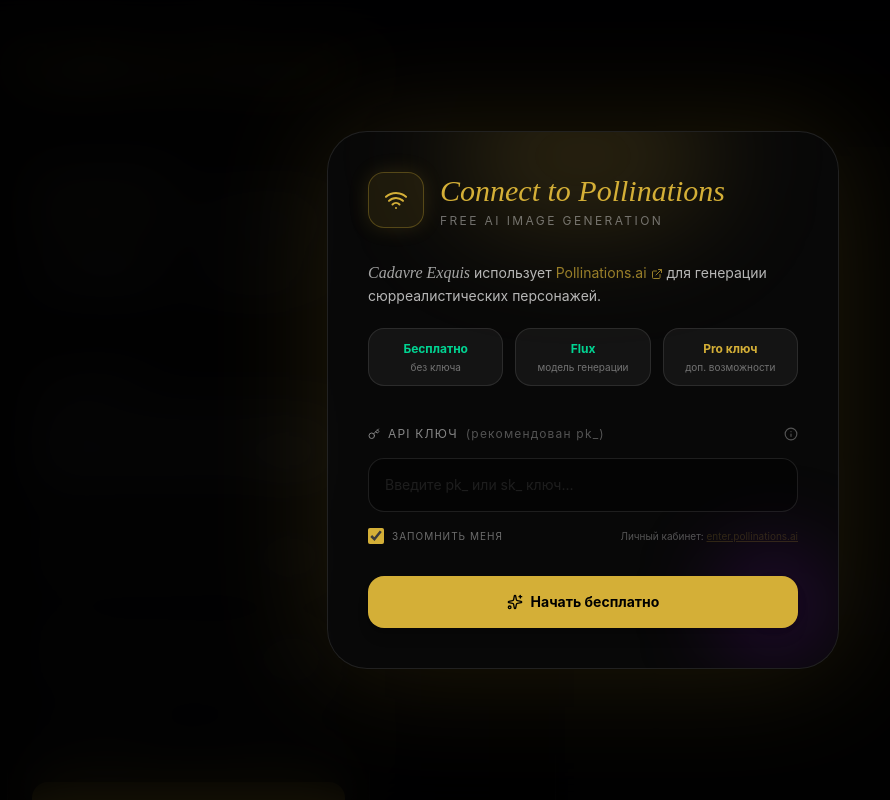
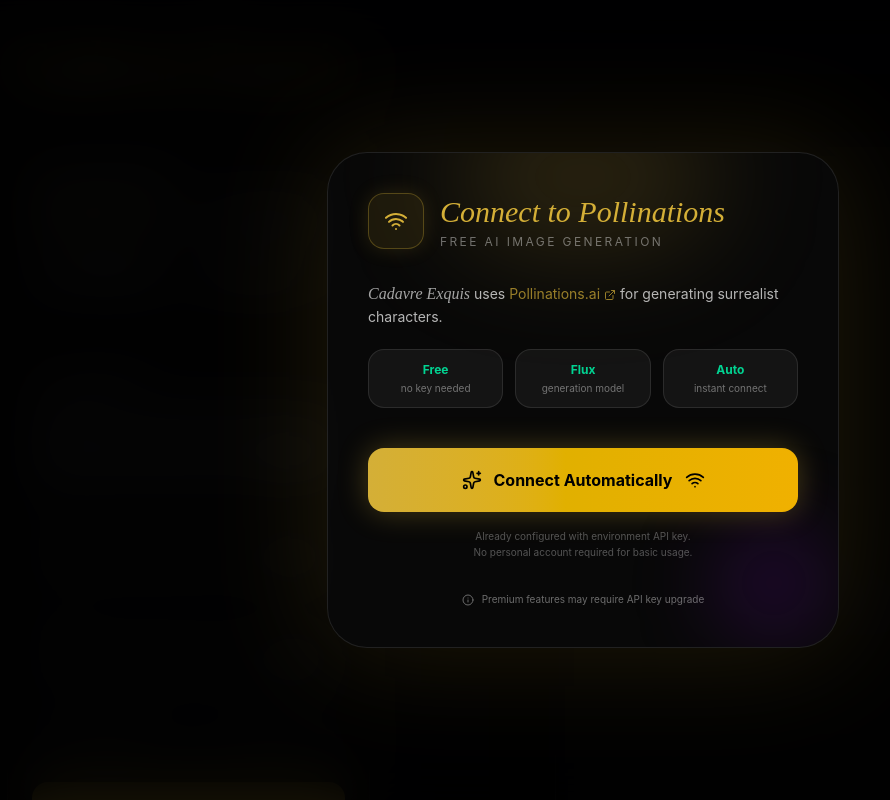
Before and after one commit to baran-sd/cadavre-exquis, a React (Vite) app: page / in a window 1280 px wide. Shown: the top 800 px of the page, without its empty margins (57-947 px from the left). Built offline with nearby package versions, Linux system fonts and the light colour scheme.

Commit message:
Remove API key input - auto connect only

```diff
--- a/src/App.tsx
+++ b/src/App.tsx
@@ -618,7 +618,7 @@
                 {/* Description */}
                 <div className="space-y-3 mb-8">
                   <p className="text-sm leading-relaxed opacity-70">
-                    <span className="font-serif italic text-base text-white/90">Cadavre Exquis</span> использует{" "}
+                    <span className="font-serif italic text-base text-white/90">Cadavre Exquis</span> uses{" "}
                     <a
                       href="https://pollinations.ai"
                       target="_blank"
@@ -627,13 +627,13 @@
                     >
                       Pollinations.ai <ExternalLink className="w-3 h-3" />
                     </a>{" "}
-                    для генерации сюрреалистических персонажей.
+                    for generating surrealist characters.
                   </p>
                   <div className="grid grid-cols-3 gap-3 py-2">
                     {[
-                      { label: "Бесплатно", desc: "без ключа", ok: true },
-                      { label: "Flux", desc: "модель генерации", ok: true },
-                      { label: "Pro ключ", desc: "доп. возможности", ok: false },
+                      { label: "Free", desc: "no key needed", ok: true },
+                      { label: "Flux", desc: "generation model", ok: true },
+                      { label: "Auto", desc: "instant connect", ok: true },
                     ].map((item) => (
                       <div key={item.label} className="flex flex-col gap-1 p-3 rounded-2xl bg-white/5 border border-white/10 text-center">
                         <span className={`text-xs font-bold ${item.ok ? "text-emerald-400" : "text-mystic-gold"}`}>{item.label}</span>
@@ -643,67 +643,27 @@
                   </div>
                 </div>
 
-                {/* API Key Input */}
+                {/* Auto Connect Button */}
                 <div className="space-y-4 mb-8">
-                  <div className="flex justify-between items-center">
-                    <label className="flex items-center gap-2 text-xs uppercase tracking-widest opacity-50">
-                      <Key className="w-3 h-3" />
-                      API Ключ <span className="normal-case opacity-60">(рекомендован pk_)</span>
-                    </label>
-                    <div className="group relative">
-                      <Info className="w-3.5 h-3.5 opacity-30 hover:opacity-100 cursor-help transition-opacity" />
-                      <div className="absolute bottom-full right-0 mb-2 w-48 p-3 bg-zinc-900 border border-white/10 rounded-xl text-[10px] leading-relaxed opacity-0 group-hover:opacity-100 pointer-events-none transition-opacity shadow-2xl z-50">
-                        <span className="text-mystic-gold font-bold">pk_</span> — для браузеров (безопасно).<br/>
-                        <span className="text-mystic-gold font-bold">sk_</span> — секретный ключ.
-                      </div>
-                    </div>
-                  </div>
-                  <div className="relative">
-                    <input
-                      type="password"
-                      placeholder="Введите pk_ или sk_ ключ..."
-                      value={welcomeApiKey}
-                      onChange={(e) => setWelcomeApiKey(e.target.value)}
-                      onKeyDown={(e) => e.key === "Enter" && handleConnect()}
-                      className="w-full bg-black/40 border border-white/10 rounded-2xl p-4 text-sm focus:outline-none focus:border-mystic-gold/60 transition-colors placeholder:opacity-20 pr-12"
-                    />
-                    {welcomeApiKey && (
-                      <button
-                        onClick={() => setWelcomeApiKey("")}
-                        className="absolute right-4 top-1/2 -translate-y-1/2 opacity-40 hover:opacity-100 transition-opacity"
-                      >
-                        <X className="w-4 h-4" />
-                      </button>
-                    )}
-                  </div>
+                  <button
+                    onClick={handleConnect}
+                    className="w-full py-5 bg-gradient-to-r from-mystic-gold to-yellow-500 text-black font-bold rounded-2xl hover:from-yellow-500 hover:to-mystic-gold transition-all shadow-[0_0_30px_rgba(212,175,55,0.3)] flex items-center justify-center gap-3 group text-base"
+                  >
+                    <Sparkles className="w-5 h-5 group-hover:rotate-12 transition-transform" />
+                    Connect Automatically
+                    <Wifi className="w-5 h-5 group-hover:scale-110 transition-transform" />
+                  </button>
 
-                  <div className="flex items-center justify-between">
-                    <div className="flex items-center gap-2">
-                       <input
-                         type="checkbox"
-                         id="remember"
-                         checked={rememberKey}
-                         onChange={(e) => setRememberKey(e.target.checked)}
-                         className="w-4 h-4 rounded border-white/10 bg-white/5 accent-mystic-gold"
-                       />
-                       <label htmlFor="remember" className="text-[10px] opacity-40 cursor-pointer hover:opacity-60 transition-opacity uppercase tracking-widest">Запомнить меня</label>
-                    </div>
-                    <p className="text-[10px] opacity-30">
-                      Личный кабинет:{" "}
-                      <a href="https://enter.pollinations.ai" target="_blank" rel="noopener noreferrer" className="text-mystic-gold/60 hover:text-mystic-gold underline">enter.pollinations.ai</a>
-                    </p>
-                  </div>
+                  <p className="text-[10px] opacity-30 text-center leading-relaxed">
+                    Already configured with environment API key.<br/>
+                    No personal account required for basic usage.
+                  </p>
                 </div>
 
-                {/* Actions */}
-                <div className="flex gap-3">
-                  <button
-                    onClick={handleConnect}
-                    className="flex-1 py-4 bg-mystic-gold text-black font-bold rounded-2xl hover:bg-yellow-500 transition-all shadow-lg flex items-center justify-center gap-2 group text-sm"
-                  >
-                    <Sparkles className="w-4 h-4 group-hover:rotate-12 transition-transform" />
-                    {welcomeApiKey ? "Подключиться с ключом" : "Начать бесплатно"}
-                  </button>
+                {/* Footer Info */}
+                <div className="flex items-center justify-center gap-2 text-[10px] opacity-40">
+                  <Info className="w-3 h-3" />
+                  <span>Premium features may require API key upgrade</span>
                 </div>
               </div>
             </motion.div>
```
